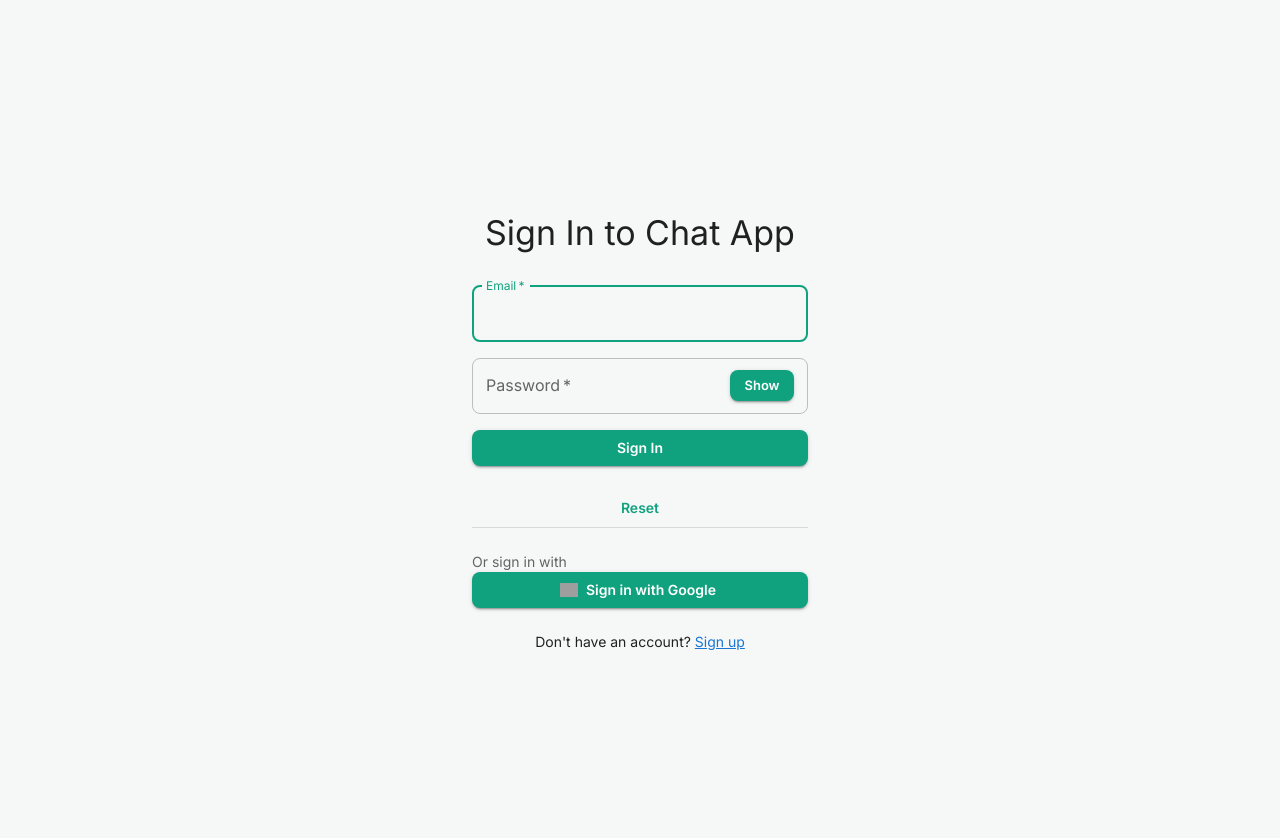
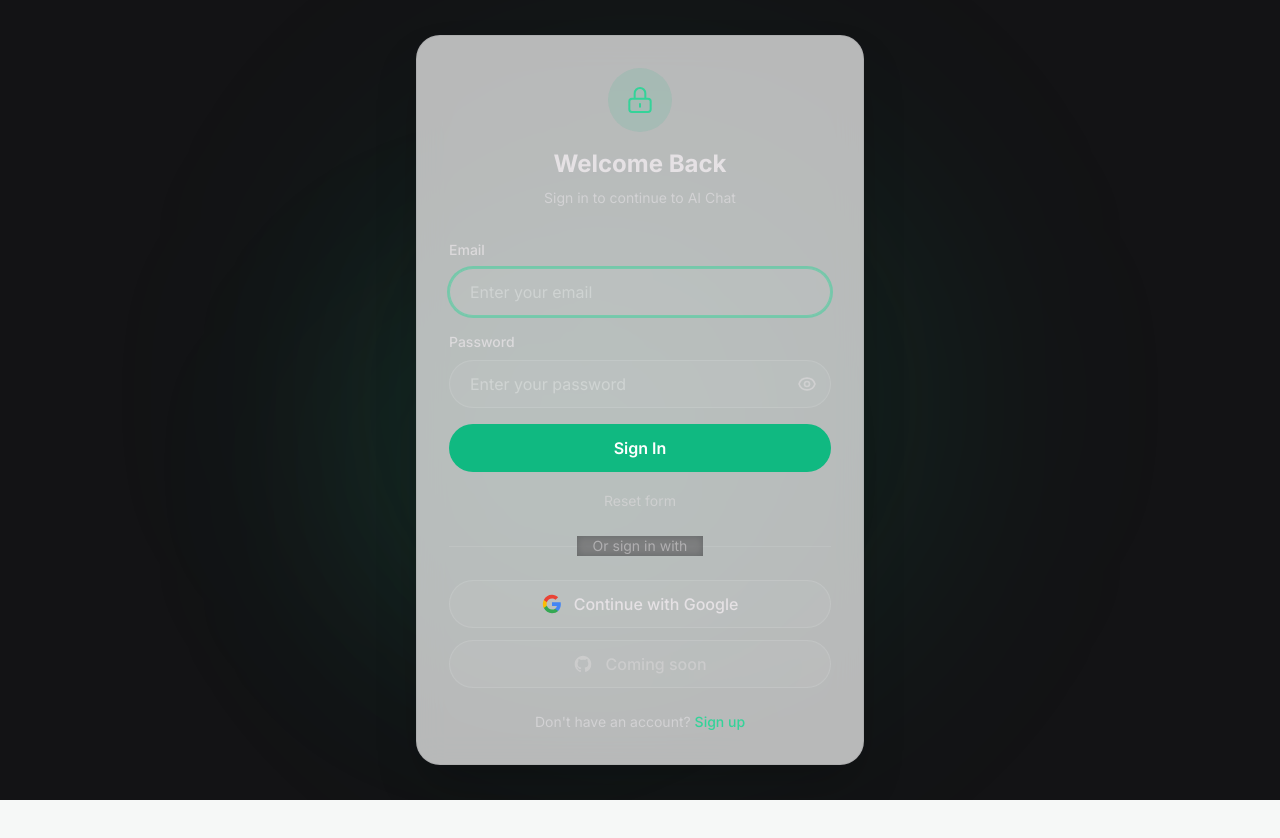
Before and after one commit to lenhuttan97/chat-box-ai, a React (Vite) app in the folder apps/frontend/: page /login in a window 1280 px wide. Shown: the top 838 px of the page. After the commit the page ends 800 px from the top, so only its background shows below. Built offline with nearby package versions, Linux system fonts and the light colour scheme; no server answers; grey boxes are pictures that could not be loaded.

Commit message:
feat: redesign LoginPage with premium glassmorphism UI
- replace MUI layout with Tailwind glass card
- add emerald glow background, noise overlay, rounded inputs
- update social buttons and maintain auth flow
- Related issue: #25

```diff
--- a/apps/frontend/src/pages/LoginPage.tsx
+++ b/apps/frontend/src/pages/LoginPage.tsx
@@ -1,7 +1,6 @@
 import { useState } from 'react'
 import { useNavigate, Link } from 'react-router-dom'
 import { useAuth } from '../hooks/useAuth'
-import { Button, TextField, Typography, Box } from '@mui/material'
 
 const LoginPage = () => {
   const navigate = useNavigate()
@@ -38,98 +37,171 @@ const LoginPage = () => {
   }
 
   return (
-    <Box component="main" sx={{ minHeight: '100vh', p: 4 }}>
-      <Box sx={{ display: 'flex', justifyContent: 'center', alignItems: 'center', minHeight: '100vh' }}>
-        <Box sx={{ width: '100%', maxWidth: 400, p: 4 }}>
-          <Typography variant="h4" align="center" mb={4}>
-            Sign In to Chat App
-          </Typography>
+    <main className="relative min-h-screen flex items-center justify-center overflow-hidden bg-[#131315]">
+      {/* Background emerald glow */}
+      <div className="absolute inset-0 pointer-events-none">
+        <div className="absolute top-1/2 left-1/2 -translate-x-1/2 -translate-y-1/2 w-[600px] h-[600px] rounded-full bg-emerald-500/10 blur-[120px]" />
+        <div className="absolute top-1/3 left-1/4 w-[400px] h-[400px] rounded-full bg-emerald-400/5 blur-[100px]" />
+      </div>
 
+      {/* Noise overlay */}
+      <div className="noise-dark pointer-events-none absolute inset-0 opacity-20" />
+
+      {/* Login Card */}
+      <div className="relative z-10 w-full max-w-md mx-4">
+        <div className="glass rounded-[24px] p-8 backdrop-blur-xl border border-white/10 shadow-2xl">
+          {/* Header */}
+          <div className="text-center mb-8">
+            <div className="inline-flex items-center justify-center w-16 h-16 rounded-full bg-emerald-500/10 mb-4">
+              <svg className="w-8 h-8 text-emerald-400" fill="none" viewBox="0 0 24 24" stroke="currentColor">
+                <path strokeLinecap="round" strokeLinejoin="round" strokeWidth={1.5} d="M12 15v2m-6 4h12a2 2 0 002-2v-6a2 2 0 00-2-2H6a2 2 0 00-2 2v6a2 2 0 002 2zm10-10V7a4 4 0 00-8 0v4h8z" />
+              </svg>
+            </div>
+            <h1 className="text-2xl font-bold text-[#e5e1e4]">Welcome Back</h1>
+            <p className="text-sm text-[#e5e1e4]/60 mt-2">Sign in to continue to AI Chat</p>
+          </div>
+
+          {/* Error Message */}
           {error && (
-            <Box sx={{ bgcolor: 'error.light', color: 'error.dark', p: 2, mb: 2, borderRadius: 2 }}>
+            <div className="mb-4 p-3 rounded-full bg-red-500/10 border border-red-500/20 text-red-400 text-sm text-center">
               {error}
-            </Box>
+            </div>
           )}
 
-          <Box component="form" onSubmit={handleSubmit} noValidate sx={{ mb: 2 }}>
-              <TextField
-                label="Email"
+          {/* Email/Password Form */}
+          <form onSubmit={handleSubmit} noValidate className="space-y-4 mb-6">
+            <div>
+              <label htmlFor="email" className="block text-sm font-medium text-[#e5e1e4]/80 mb-2">
+                Email
+              </label>
+              <input
+                id="email"
                 type="email"
                 value={email}
                 onChange={(e) => setEmail(e.target.value)}
                 required
                 autoFocus
-                fullWidth
-                sx={{ mb: 2 }}
-                inputProps={{ autoComplete: 'email' }}
+                autoComplete="email"
+                placeholder="Enter your email"
+                className="w-full h-12 px-5 rounded-full bg-white/5 border border-white/10 text-[#e5e1e4] placeholder-white/30 focus:outline-none focus:ring-2 focus:ring-emerald-400/50 focus:border-emerald-400/50 transition-all duration-200"
               />
+            </div>
 
-              <TextField
-                label="Password"
+            <div>
+              <label htmlFor="password" className="block text-sm font-medium text-[#e5e1e4]/80 mb-2">
+                Password
+              </label>
+              <div className="relative">
+                <input
+                  id="password"
                   type={showPassword ? 'text' : 'password'}
                   value={password}
                   onChange={(e) => setPassword(e.target.value)}
                   required
-                fullWidth
-                sx={{ mb: 2 }}
-                inputProps={{ autoComplete: 'current-password' }}
-                InputProps={{
-                  endAdornment: (
-                    <Button
-                      variant="contained"
-                      size="small"
+                  autoComplete="current-password"
+                  placeholder="Enter your password"
+                  className="w-full h-12 px-5 pr-14 rounded-full bg-white/5 border border-white/10 text-[#e5e1e4] placeholder-white/30 focus:outline-none focus:ring-2 focus:ring-emerald-400/50 focus:border-emerald-400/50 transition-all duration-200"
+                />
+                <button
+                  type="button"
                   onClick={() => setShowPassword(!showPassword)}
+                  className="absolute right-2 top-1/2 -translate-y-1/2 p-1.5 rounded-full text-[#e5e1e4]/50 hover:text-[#e5e1e4]/80 transition-colors"
+                  aria-label={showPassword ? 'Hide password' : 'Show password'}
                 >
-                      {showPassword ? 'Hide' : 'Show'}
-                    </Button>
-                  )
-                }}
-              />
+                  {showPassword ? (
+                    <svg className="w-5 h-5" fill="none" viewBox="0 0 24 24" stroke="currentColor">
+                      <path strokeLinecap="round" strokeLinejoin="round" strokeWidth={2} d="M13.875 18.825A10.05 10.05 0 0112 19c-4.478 0-8.268-2.943-9.543-7a9.97 9.97 0 011.563-3.029m5.858.908a3 3 0 114.243 4.243M9.878 9.878l4.242 4.242M9.88 9.88l-3.29-3.29m7.532 7.532l3.29 3.29M3 3l3.59 3.59m0 0A9.953 9.953 0 0112 5c4.478 0 8.268 2.943 9.543 7a10.025 10.025 0 01-4.132 5.411m0 0L21 21" />
+                    </svg>
+                  ) : (
+                    <svg className="w-5 h-5" fill="none" viewBox="0 0 24 24" stroke="currentColor">
+                      <path strokeLinecap="round" strokeLinejoin="round" strokeWidth={2} d="M15 12a3 3 0 11-6 0 3 3 0 016 0z" />
+                      <path strokeLinecap="round" strokeLinejoin="round" strokeWidth={2} d="M2.458 12C3.732 7.943 7.523 5 12 5c4.478 0 8.268 2.943 9.542 7-1.274 4.057-5.064 7-9.542 7-4.477 0-8.268-2.943-9.542-7z" />
+                    </svg>
+                  )}
+                </button>
+              </div>
+            </div>
 
-              <Button
+            {/* Primary Login Button */}
+            <button
               type="submit"
-                variant="contained"
-                color="primary"
-                fullWidth
               disabled={isLoading}
+              className="w-full h-12 rounded-full bg-emerald-500 text-white font-semibold text-base hover:bg-emerald-400 focus:outline-none focus:ring-2 focus:ring-emerald-400/50 focus:ring-offset-2 focus:ring-offset-[#131315] transition-all duration-200 disabled:opacity-50 disabled:cursor-not-allowed"
             >
-                {isLoading ? 'Signing in...' : 'Sign In'}
-              </Button>
-              </Box>
+              {isLoading ? (
+                <span className="flex items-center justify-center gap-2">
+                  <svg className="animate-spin h-5 w-5" viewBox="0 0 24 24">
+                    <circle className="opacity-25" cx="12" cy="12" r="10" stroke="currentColor" strokeWidth="4" fill="none" />
+                    <path className="opacity-75" fill="currentColor" d="M4 12a8 8 0 018-8V0C5.373 0 0 5.373 0 12h4z" />
+                  </svg>
+                  Signing in...
+                </span>
+              ) : (
+                'Sign In'
+              )}
+            </button>
 
-          <Box sx={{ textAlign: 'center', mt: 3 }}>
-            <Button
-              variant="text"
+            {/* Reset Button */}
+            <div className="text-center">
+              <button
+                type="button"
                 onClick={handleReset}
+                className="text-sm text-[#e5e1e4]/50 hover:text-[#e5e1e4]/80 transition-colors"
               >
-              Reset
-            </Button>
-          </Box>
+                Reset form
+              </button>
+            </div>
+          </form>
 
-          <Box sx={{ borderTop: 1, borderColor: 'divider', pt: 3 }}>
-            <Typography variant="body2" color="text.secondary">
-              Or sign in with
-            </Typography>
-          </Box>
+          {/* Divider */}
+          <div className="relative mb-6">
+            <div className="absolute inset-0 flex items-center">
+              <div className="w-full border-t border-white/10" />
+            </div>
+            <div className="relative flex justify-center text-sm">
+              <span className="px-4 text-[#e5e1e4]/50 bg-[#131315]/50 backdrop-blur-sm">Or sign in with</span>
+            </div>
+          </div>
 
-          <Button
-            variant="contained"
-            startIcon={<img src="https://developers.google.com/identity/images/g-logo.png" width={18} height={18} alt="Google" />}
-            fullWidth
+          {/* Social Login Buttons */}
+          <div className="space-y-3 mb-6">
+            {/* Google */}
+            <button
+              onClick={handleGoogleLogin}
               disabled={isLoading}
-            onClick={handleGoogleLogin}
+              className="w-full h-12 flex items-center justify-center gap-3 rounded-full border border-white/10 bg-white/5 text-[#e5e1e4] font-medium hover:bg-white/10 transition-all duration-200 disabled:opacity-50 disabled:cursor-not-allowed"
             >
-            {isLoading ? 'Signing in...' : 'Sign in with Google'}
-          </Button>
+              <svg className="w-5 h-5" viewBox="0 0 24 24">
+                <path fill="#4285F4" d="M22.56 12.25c0-.78-.07-1.53-.2-2.25H12v4.26h5.92a5.06 5.06 0 01-2.2 3.32v2.77h3.57c2.08-1.92 3.28-4.74 3.28-8.1z" />
+                <path fill="#34A853" d="M12 23c2.97 0 5.46-.98 7.28-2.66l-3.57-2.77c-.98.66-2.23 1.06-3.71 1.06-2.86 0-5.29-1.93-6.16-4.53H2.18v2.84C3.99 20.53 7.7 23 12 23z" />
+                <path fill="#FBBC05" d="M5.84 14.09c-.22-.66-.35-1.36-.35-2.09s.13-1.43.35-2.09V7.07H2.18C1.43 8.55 1 10.22 1 12s.43 3.45 1.18 4.93l2.85-2.22.81-.62z" />
+                <path fill="#EA4335" d="M12 5.38c1.62 0 3.06.56 4.21 1.64l3.15-3.15C17.45 2.09 14.97 1 12 1 7.7 1 3.99 3.47 2.18 7.07l3.66 2.84c.87-2.6 3.3-4.53 6.16-4.53z" />
+              </svg>
+              {isLoading ? 'Signing in...' : 'Continue with Google'}
+            </button>
 
-          <Box sx={{ mt: 3, textAlign: 'center' }}>
-            <Typography variant="body2">
-              Don't have an account? <Link to="/register" style={{ color: '#1976d2', textDecoration: 'underline' }}>Sign up</Link>
-            </Typography>
-          </Box>
-        </Box>
-      </Box>
-    </Box>
+            {/* GitHub - Disabled placeholder */}
+            <button
+              disabled
+              className="w-full h-12 flex items-center justify-center gap-3 rounded-full border border-white/10 bg-white/5 text-[#e5e1e4]/40 font-medium cursor-not-allowed"
+            >
+              <svg className="w-5 h-5" fill="currentColor" viewBox="0 0 24 24">
+                <path fillRule="evenodd" d="M12 2C6.477 2 2 6.484 2 12.017c0 4.425 2.865 8.18 6.839 9.504.5.092.682-.217.682-.483 0-.237-.008-.868-.013-1.703-2.782.605-3.369-1.343-3.369-1.343-.454-1.158-1.11-1.466-1.11-1.466-.908-.62.069-.608.069-.608 1.003.07 1.531 1.032 1.531 1.032.892 1.53 2.341 1.088 2.91.832.092-.647.35-1.088.636-1.338-2.22-.253-4.555-1.113-4.555-4.951 0-1.093.39-1.988 1.029-2.688-.103-.253-.446-1.272.098-2.65 0 0 .84-.27 2.75 1.026A9.564 9.564 0 0112 6.844c.85.004 1.705.115 2.504.337 1.909-1.296 2.747-1.027 2.747-1.027.546 1.379.202 2.398.1 2.651.64.7 1.028 1.595 1.028 2.688 0 3.848-2.339 4.695-4.566 4.943.359.309.678.92.678 1.855 0 1.338-.012 2.419-.012 2.747 0 .268.18.58.688.482A10.019 10.019 0 0022 12.017C22 6.484 17.522 2 12 2z" clipRule="evenodd" />
+              </svg>
+              Coming soon
+            </button>
+          </div>
+
+          {/* Register Link */}
+          <div className="text-center text-sm text-[#e5e1e4]/60">
+            Don&apos;t have an account?{' '}
+            <Link to="/register" className="text-emerald-400 hover:text-emerald-300 font-medium transition-colors">
+              Sign up
+            </Link>
+          </div>
+        </div>
+      </div>
+    </main>
   )
 }
 
```
Lines whose indentation alone changed are shown as unchanged.
